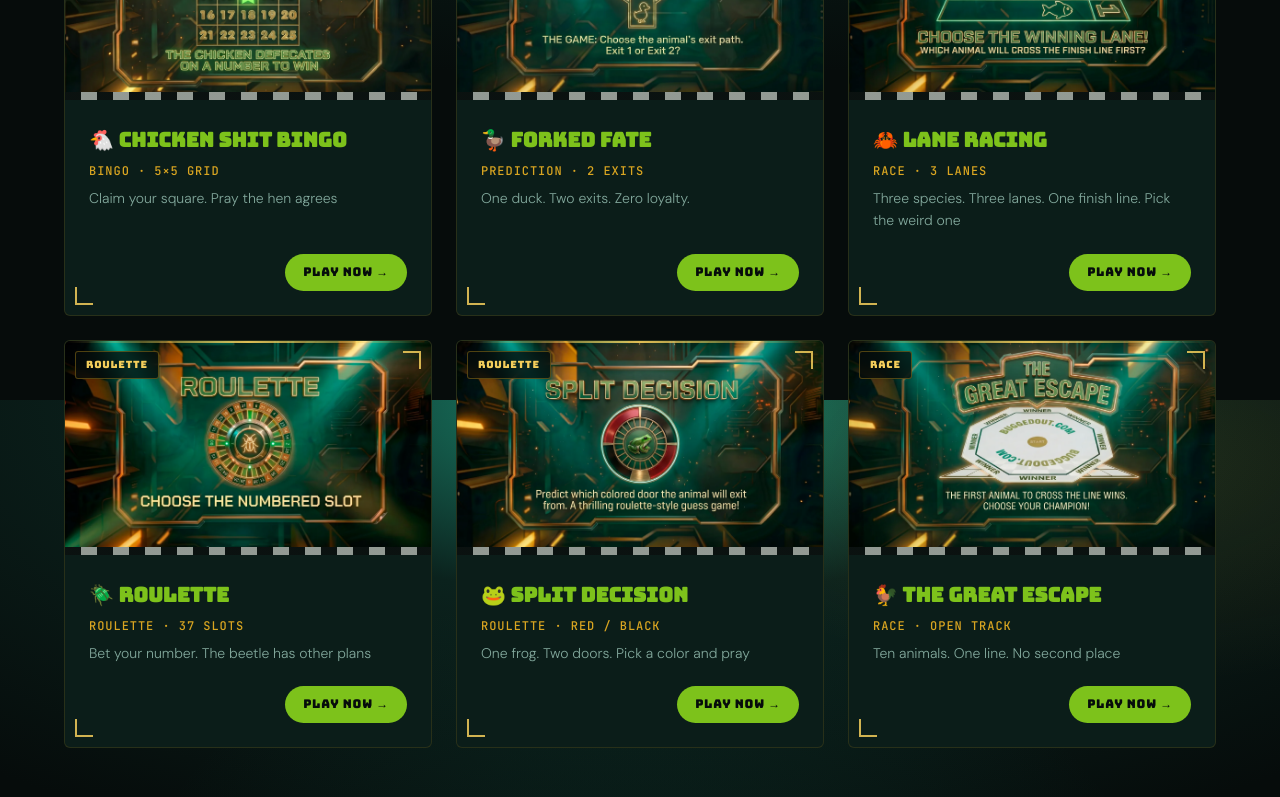
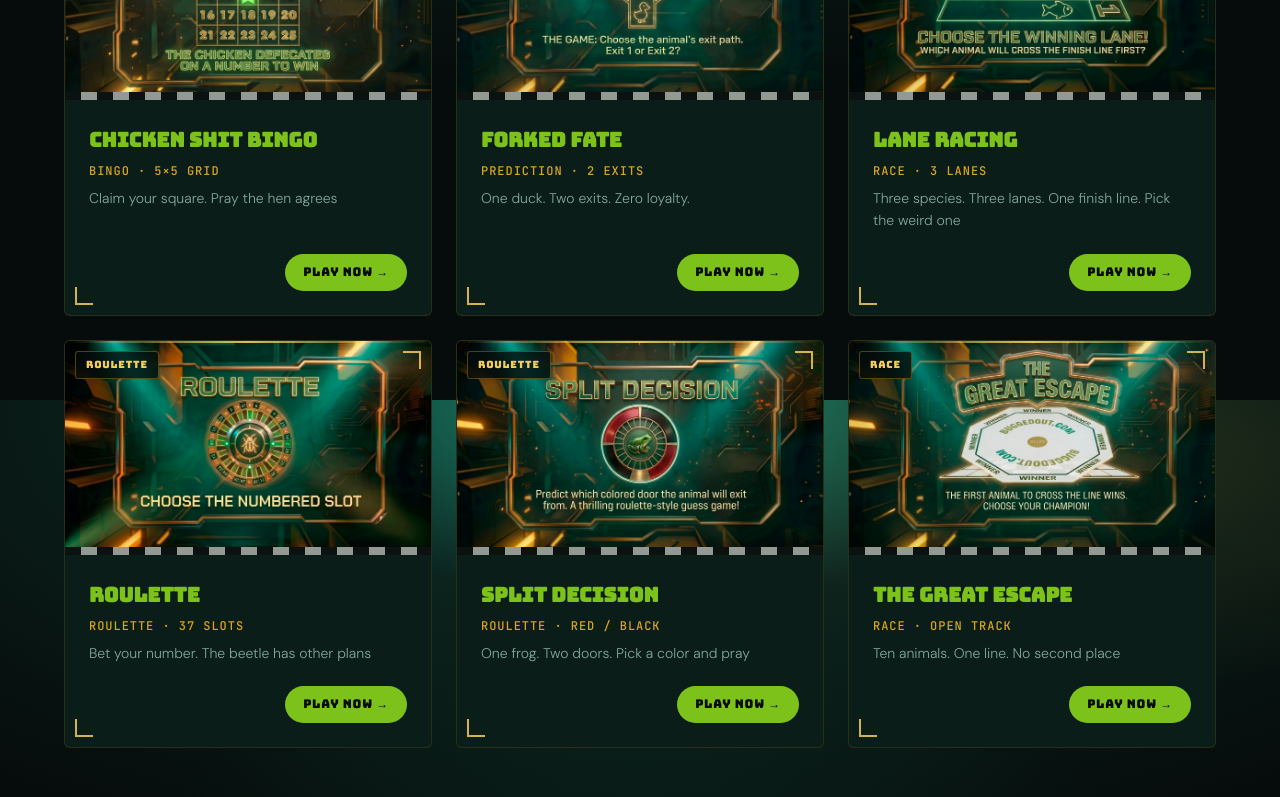
Before and after one commit to aneeshkumarm2006-dotcom/buggedout, a Next.js app: page / in a window 1280 px wide. Shown: the part 2000-2797 px from the top of the page. Built offline with nearby package versions, Linux system fonts and the light colour scheme.

Commit message:
polished ui

```diff
--- a/app/games/[slug]/page.tsx
+++ b/app/games/[slug]/page.tsx
@@ -51,9 +51,7 @@ export default async function GameDetailPage({ params }: GamePageProps) {
           >
             {game.meta}
           </span>
-          <h1 className="display">
-            {game.emoji} {game.name}
-          </h1>
+          <h1 className="display">{game.name}</h1>
           <p
             style={{
               color: "var(--color-fog)",
--- a/app/page.tsx
+++ b/app/page.tsx
@@ -118,7 +118,6 @@ export default function HomePage() {
                 key={a.name}
                 style={{ transitionDelay: `${(i % 4) * 0.06}s` }}
               >
-                <span className="crit" aria-hidden="true">{a.emoji}</span>
                 <span className="nm">{a.name}</span>
                 <span className="tr">{a.trait}</span>
               </div>
@@ -151,7 +150,6 @@ export default function HomePage() {
               loading="lazy"
             />
             <div className="winner-fill">
-              <span className="champ" aria-hidden="true">🐓</span>
               <span className="nm">Backed at 8:1</span>
             </div>
           </div>
@@ -170,7 +168,6 @@ export default function HomePage() {
           <div className="why-grid">
             {HOME.why.map((w) => (
               <div className="why-card hud-panel reveal" key={w.h}>
-                <span className="ico" aria-hidden="true">{w.icon}</span>
                 <h3>{w.h}</h3>
                 <p>{w.p}</p>
               </div>
--- a/components/GameCard.tsx
+++ b/components/GameCard.tsx
@@ -36,9 +36,7 @@ export default function GameCard({ game, index = 0 }: GameCardProps) {
       </Link>
       <div className="race-divider race-divider--card" />
       <div className="game-card-body">
-        <h3>
-          {game.emoji} {game.name}
-        </h3>
+        <h3>{game.name}</h3>
         <span className="meta">{game.meta}</span>
         <p className="desc">{game.tagline}</p>
         <Link href={`/games/${game.slug}`} className="play">
--- a/components/Nav.tsx
+++ b/components/Nav.tsx
@@ -116,7 +116,6 @@ export default function Nav() {
 
                 {GAMES.map((g) => (
                   <Link key={g.slug} href={`/games/${g.slug}`}>
-                    <span className="ico">{g.emoji}</span>
                     {g.name}
                   </Link>
                 ))}
--- a/components/SignupProvider.tsx
+++ b/components/SignupProvider.tsx
@@ -114,7 +114,7 @@ export default function SignupProvider({ children }: { children: ReactNode }) {
                   padding: "var(--space-4) 0",
                 }}
               >
-                You&apos;re in. See you trackside! 🏁
+                You&apos;re in. See you trackside!
               </p>
             ) : (
               <form
@@ -151,6 +151,21 @@ export default function SignupProvider({ children }: { children: ReactNode }) {
                     placeholder="+1 (555) 000-0000"
                   />
                 </div>
+                <div className="field">
+                  <label htmlFor="su-referral">Where did you hear about us?</label>
+                  <select id="su-referral" defaultValue="">
+                    <option value="" disabled>
+                      Select an option
+                    </option>
+                    <option value="search">Search engine</option>
+                    <option value="social">Social media</option>
+                    <option value="friend">Friend or family</option>
+                    <option value="youtube">YouTube / streamer</option>
+                    <option value="event">Event or expo</option>
+                    <option value="ad">Advertisement</option>
+                    <option value="other">Other</option>
+                  </select>
+                </div>
                 <button type="submit" className="btn btn-primary btn-block">
                   <span className="shimmer" />
                   Enter Now
--- a/lib/copy.ts
+++ b/lib/copy.ts
@@ -51,59 +51,48 @@ export const HOME = {
   "heroSubhead": "Live prediction games where the contestants have no idea they're competing.",
   "why": [
     {
-      "icon": "🟢",
       "h": "Always Live",
       "p": "Every round runs in real time, so the chaos you bet on is the exact chaos you watch."
     },
     {
-      "icon": "🎲",
       "h": "Truly Random",
       "p": "No loops, no replays, no trained tricks; the animals do whatever they feel like."
     },
     {
-      "icon": "💸",
       "h": "Fast Payouts",
       "p": "Call it right and your winnings land before the next rooster even wakes up."
     }
   ],
   "lineup": [
     {
-      "emoji": "🐓",
       "name": "Rooster",
       "trait": "Struts first, thinks never."
     },
     {
-      "emoji": "🐔",
       "name": "Hen",
       "trait": "Pecks a path only she understands."
     },
     {
-      "emoji": "🐇",
       "name": "Rabbit",
       "trait": "Gone before the gate finishes opening."
     },
     {
-      "emoji": "🐸",
       "name": "Frog",
       "trait": "One jump can void your whole ticket."
     },
     {
-      "emoji": "🪲",
       "name": "Beetle",
       "trait": "Slow, stubborn, weirdly hard to read."
     },
     {
-      "emoji": "🦀",
       "name": "Crab",
       "trait": "Bets sideways, wins sideways, leaves sideways."
     },
     {
-      "emoji": "🐟",
       "name": "Fish",
       "trait": "Swims like the odds owe it money."
     },
     {
-      "emoji": "🦆",
       "name": "Duck",
       "trait": "Calm up top, scheming underneath."
     }
--- a/lib/games.ts
+++ b/lib/games.ts
@@ -13,7 +13,6 @@ export interface Game {
   slug: string;
   name: string;
   type: GameType;
-  emoji: string;
   /** e.g. "5×5 Grid" */
   format: string;
   /** e.g. "Bingo · 5×5 Grid" */
@@ -44,7 +43,6 @@ export const GAMES: Game[] = [
     "slug": "chicken-shit-bingo",
     "name": "Chicken Shit Bingo",
     "type": "Bingo",
-    "emoji": "🐔",
     "format": "5×5 Grid",
     "meta": "Bingo · 5×5 Grid",
     "image": "/assets/games/chicken-shit-bingo.webp",
@@ -52,7 +50,7 @@ export const GAMES: Game[] = [
     "w": 1600,
     "h": 893,
     "lineup": [
-      "🐔 Hen"
+      "Hen"
     ],
     "tagline": "Claim your square. Pray the hen agrees",
     "intro": "One hen, twenty-five numbered squares, and zero manners. Lock in your number before she's loose, then watch nature pick the winner.",
@@ -81,7 +79,6 @@ export const GAMES: Game[] = [
     "slug": "forked-fate",
     "name": "Forked Fate",
     "type": "Prediction",
-    "emoji": "🦆",
     "format": "2 Exits",
     "meta": "Prediction · 2 Exits",
     "image": "/assets/games/forked-fate.webp",
@@ -89,7 +86,7 @@ export const GAMES: Game[] = [
     "w": 1600,
     "h": 893,
     "lineup": [
-      "🦆 Duck"
+      "Duck"
     ],
     "tagline": "One duck. Two exits. Zero loyalty.",
     "intro": "A lone duck waddles up to a Y-junction where the track splits clean in two. You call the lane it walks out of. Sounds like a coin flip. The duck has never seen a coin.",
@@ -118,7 +115,6 @@ export const GAMES: Game[] = [
     "slug": "lane-racing",
     "name": "Lane Racing",
     "type": "Race",
-    "emoji": "🦀",
     "format": "3 Lanes",
     "meta": "Race · 3 Lanes",
     "image": "/assets/games/lane-racing.webp",
@@ -126,9 +122,9 @@ export const GAMES: Game[] = [
     "w": 1600,
     "h": 893,
     "lineup": [
-      "🐭 Mouse",
-      "🦀 Crab",
-      "🐟 Fish"
+      "Mouse",
+      "Crab",
+      "Fish"
     ],
     "tagline": "Three species. Three lanes. One finish line. Pick the weird one",
     "intro": "A mouse, a crab and a fish line up in three numbered lanes with one finish line between them. None of them move the same way, and your job is to call which one gets there first.",
@@ -157,7 +153,6 @@ export const GAMES: Game[] = [
     "slug": "roulette",
     "name": "Roulette",
     "type": "Roulette",
-    "emoji": "🪲",
     "format": "37 Slots",
     "meta": "Roulette · 37 Slots",
     "image": "/assets/games/roulette.webp",
@@ -165,7 +160,7 @@ export const GAMES: Game[] = [
     "w": 1600,
     "h": 893,
     "lineup": [
-      "🪲 Beetle"
+      "Beetle"
     ],
     "tagline": "Bet your number. The beetle has other plans",
     "intro": "A live beetle hits a spinning wheel of 37 numbered slots. You called red, you called 22, you called the middle dozen. Now the bug picks a seat and decides who gets paid.",
@@ -194,7 +189,6 @@ export const GAMES: Game[] = [
     "slug": "split-decision",
     "name": "Split Decision",
     "type": "Roulette",
-    "emoji": "🐸",
     "format": "Red / Black",
     "meta": "Roulette · Red / Black",
     "image": "/assets/games/split-decision.webp",
@@ -202,7 +196,7 @@ export const GAMES: Game[] = [
     "w": 1600,
     "h": 893,
     "lineup": [
-      "🐸 Frog"
+      "Frog"
     ],
     "tagline": "One frog. Two doors. Pick a color and pray",
     "intro": "A live frog sits behind the gate, and two doors wait below it: one red, one black. You call the color it hops through. Fifty-fifty on paper. Total chaos in practice.",
@@ -227,7 +221,6 @@ export const GAMES: Game[] = [
     "slug": "the-great-escape",
     "name": "The Great Escape",
     "type": "Race",
-    "emoji": "🐓",
     "format": "Open Track",
     "meta": "Race · Open Track",
     "image": "/assets/games/the-great-escape.webp",
@@ -235,16 +228,16 @@ export const GAMES: Game[] = [
     "w": 1600,
     "h": 893,
     "lineup": [
-      "🐓",
-      "🐇",
-      "🐸",
-      "🪲",
-      "🦀",
-      "🐟",
-      "🐭",
-      "🦆",
-      "🐢",
-      "🐞"
+      "Chicken",
+      "Rabbit",
+      "Frog",
+      "Beetle",
+      "Crab",
+      "Fish",
+      "Mouse",
+      "Duck",
+      "Turtle",
+      "Ladybug"
     ],
     "tagline": "Ten animals. One line. No second place",
     "intro": "The whole BuggedOut menagerie hits the open track at once. Chicken, rabbit, frog, beetle, crab, fish, mouse, duck, turtle, ladybug. Lock in your champion, then watch ten tiny brains decide the race for you.",
@@ -273,7 +266,6 @@ export const GAMES: Game[] = [
     "slug": "three-door-monty",
     "name": "Three Door Monty",
     "type": "Prediction",
-    "emoji": "🐇",
     "format": "3 Doors",
     "meta": "Prediction · 3 Doors",
     "image": "/assets/games/three-door-monty.webp",
@@ -281,9 +273,9 @@ export const GAMES: Game[] = [
     "w": 1600,
     "h": 893,
     "lineup": [
-      "🐇 Rabbit",
-      "🦆 Duck",
-      "🐸 Frog"
+      "Rabbit",
+      "Duck",
+      "Frog"
     ],
     "tagline": "Three doors. Three critters. Pick who walks out where",
     "intro": "Red, Yellow, Green. Three doors light up, three live animals wait behind them, and only you know which critter goes where. Lock your guess before the doors swing open.",
@@ -312,7 +304,6 @@ export const GAMES: Game[] = [
     "slug": "tunnel-vision",
     "name": "Tunnel Vision",
     "type": "Prediction",
-    "emoji": "🐇",
     "format": "4 Tunnels",
     "meta": "Prediction · 4 Tunnels",
     "image": "/assets/games/tunnel-vision.webp",
@@ -320,7 +311,7 @@ export const GAMES: Game[] = [
     "w": 1600,
     "h": 893,
     "lineup": [
-      "🐇 Rabbit"
+      "Rabbit"
     ],
     "tagline": "One rabbit. Four tunnels. Call the exit",
     "intro": "A rabbit sits in a box with four numbered tunnels glowing green and gold around it. You call which one it bolts through. Then you wait for the twitch.",
```
Also changed, not shown: app/globals.css (+6 -4 lines).
